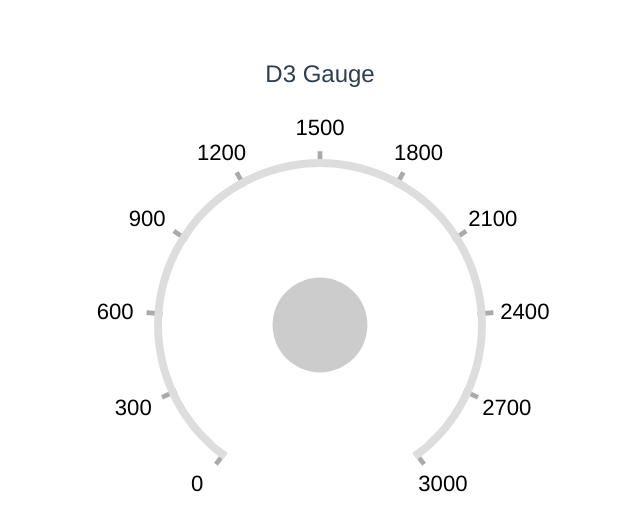
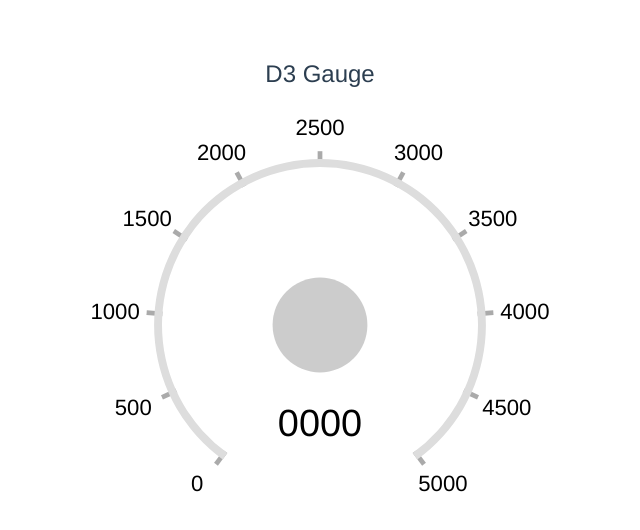
Before and after one commit to jhellier/gauge, a Vue app: page / in a window 1280 px wide. Shown: the top 530 px of the page, without its empty margins (320-960 px from the left). Built offline with nearby package versions, Linux system fonts and the light colour scheme.

Commit message:
Added main panel. Set gauge default

```diff
--- a/src/App.vue
+++ b/src/App.vue
@@ -1,16 +1,17 @@
 <template>
   <div id="app">
-    <Gauge id="facebookFilter" gaugeRangeMax="3000" />
+    <main1 />
   </div>
 </template>
 
 <script>
-import Gauge from './components/Gauge.vue'
+
+import main1 from './components/Main.vue'
 
 export default {
   name: 'app',
   components: {
-    Gauge
+    main1
   }
 }
 </script>
--- a/src/components/Gauge.vue
+++ b/src/components/Gauge.vue
@@ -1,5 +1,5 @@
 <template>
-    <div class="gauge-div" :id="id" :gaugeRangeMax="gaugeRangeMax">
+    <div class="gauge-div" :gauge_id="id" :gaugeRangeMax="gaugeRangeMax">
         <span class="spanTitle">D3 Gauge</span>
         <div id="gauge" >
         </div>
@@ -32,11 +32,12 @@ export default {
     let outerRadius = innerRadius + radiusWidth;
     let labelOffset = 20;
     let tickCount = 10;
+    let gaugeRange = this.gaugeRangeMax;
 
     return {
       innerRadius,
       outerRadius,
-      gaugeRange: this.gaugeRangeMax,
+      gaugeRange: gaugeRange,
       radianMultipler: 5,
       tickSpacing: this.gaugeRangeMax/tickCount,
       tickStart: outerRadius + radiusWidth,
@@ -44,14 +45,14 @@ export default {
       labelRadius: outerRadius + labelOffset,
       radToDegree: 180 / Math.PI,
       gaugeG: {},
-      gaugeText: '',
+      gaugeText: {},
       gaugeMarkerRing: {},
       gaugeArc: {}
     };
   },
 
   created: function() {
-    //console.log(this.displayText);
+    console.log(this.displayText);
   },
 
   mounted: function() {
@@ -68,7 +69,7 @@ export default {
       return newRadianAngle;
     },
 
-    setGaugeValue: function(gaugeText, value) {
+    setGaugeValue: function(value) {
       this.gaugeText.text(value);
     },
 
@@ -112,7 +113,7 @@ export default {
           let radians = that.getRadianAngle(this);
           that.gaugeMarkerRing
             .transition()
-            .duration(2000)
+            .duration(1000)
             .attrTween('d', that.arcTween(radians));
 
           let text = Math.round(
@@ -182,7 +183,7 @@ export default {
             .attr('dy', 70)
             .style('text-anchor', 'middle')
             .style('font-size', 24)
-            .text('');
+            .text('0000');
 
       let tau = 2 * Math.PI;
 
--- /dev/null
+++ b/src/components/Main.vue
@@ -0,0 +1,24 @@
+<template>
+  <div id="main-div">
+    <Gauge gauge_id="facebookFilter"
+            gaugeRangeMax="5000" />
+  </div>
+</template>
+
+<script>
+
+import Gauge from './Gauge.vue'
+
+export default {
+    name: 'main-div',
+
+    components: {
+        Gauge
+    }
+
+}
+</script>
+
+<style>
+
+</style>
```
